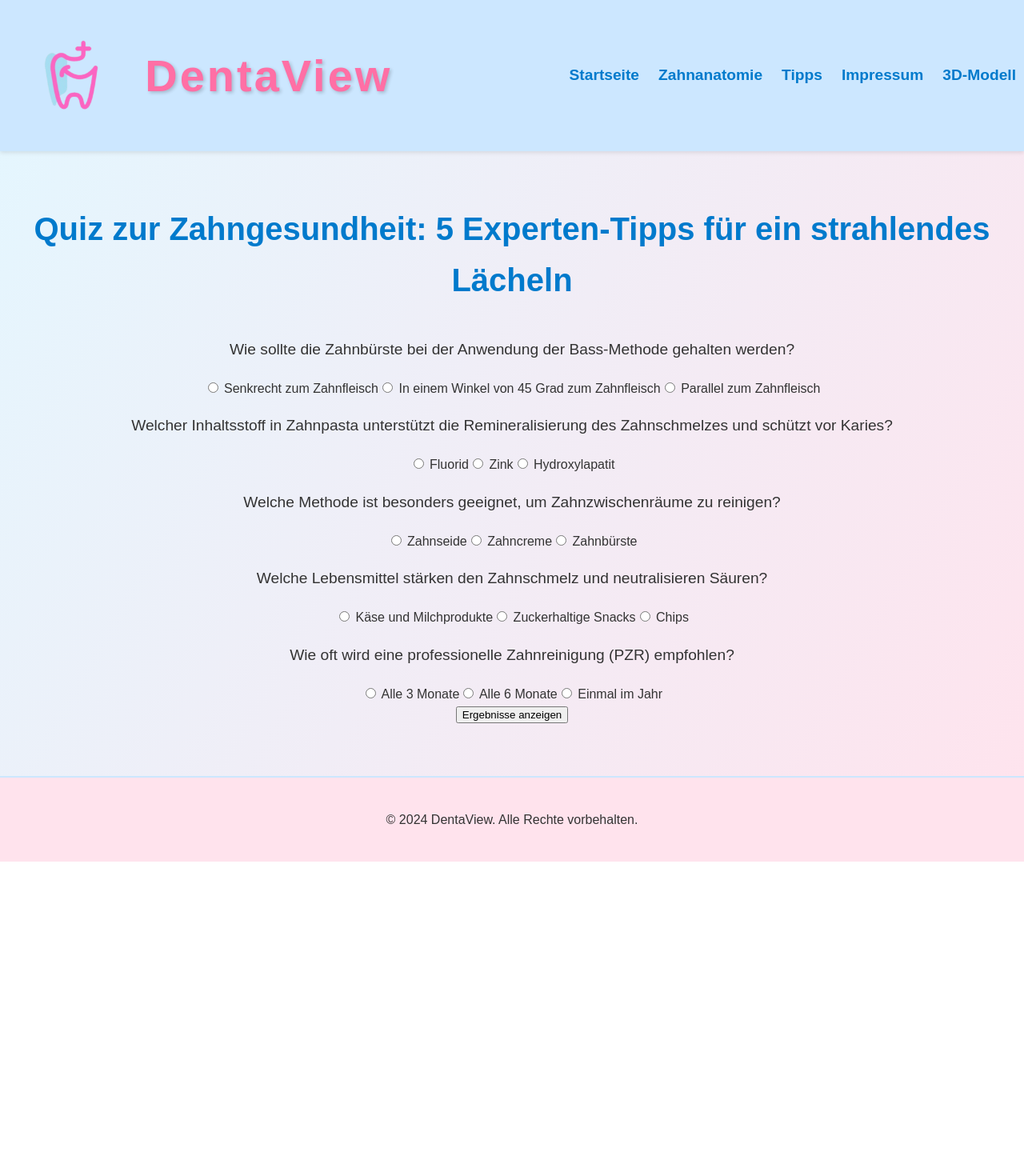
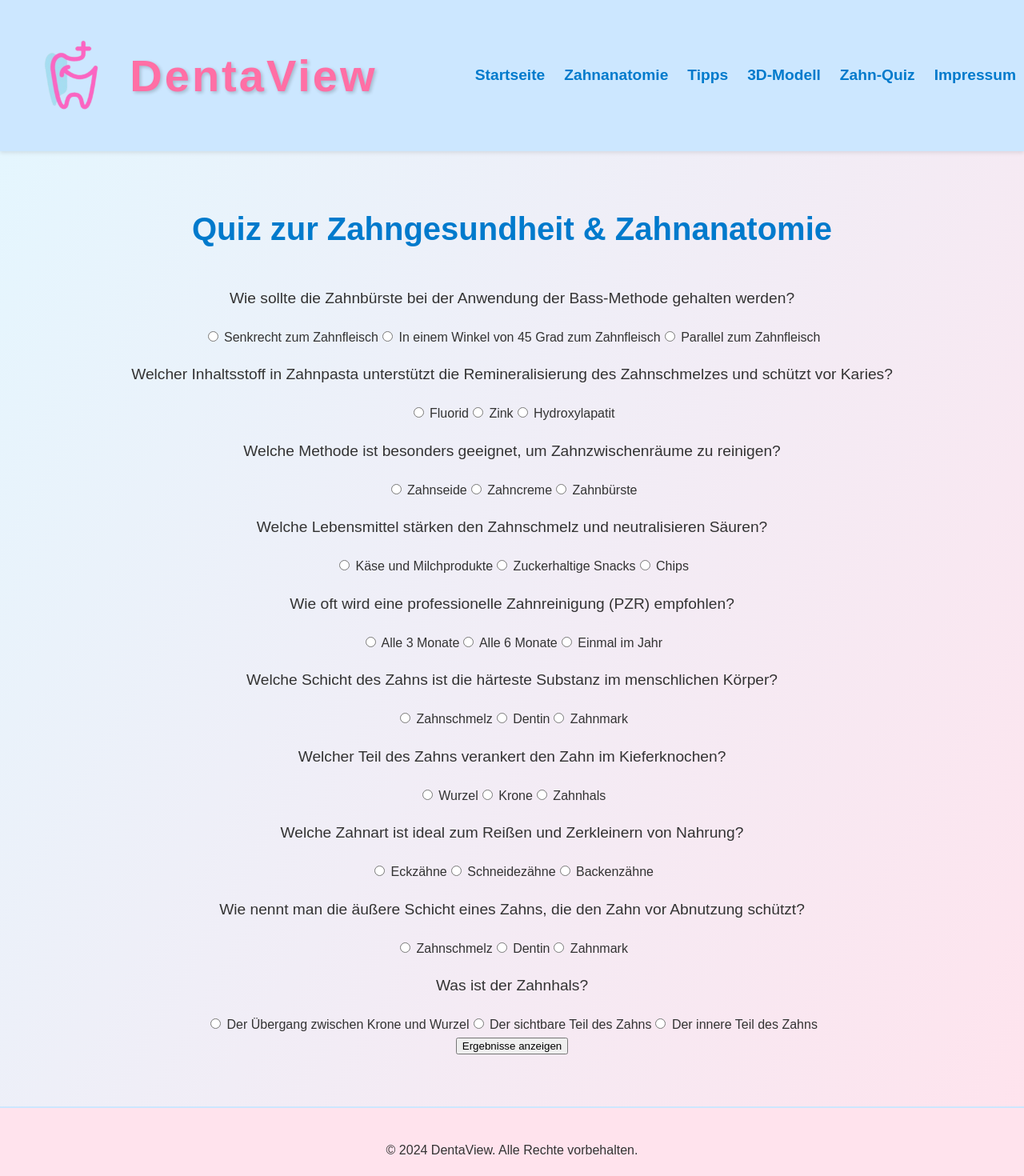
Before and after one commit to sudeyildiz/DentaView-Die4, a React (Create React App) app: page /Quiz in a window 1280 px wide. Shown: the top 1470 px of the page at 80% size. Before the commit the page ends 1077 px from the top, so only its background shows below. Built offline with nearby package versions, Linux system fonts and the light colour scheme.

Commit message:
Verbesserrung 4

```diff
--- a/src/Beitrag1.js
+++ b/src/Beitrag1.js
@@ -69,6 +69,23 @@ const Beitrag1 = () => {
                     "Mundspülungen: Reduziert Bakterien im Mundraum.",
                     "Zahnarztbesuche: Regelmäßige Kontrolluntersuchungen, um Probleme frühzeitig zu erkennen."
                 ]
+            },
+            {
+                title: "7. Wussten Sie schon?",
+                items: [
+                    "Der Zahnschmelz ist härter als Knochen, aber nicht regenerierbar.",
+                    "Ein Mensch verbringt im Durchschnitt 38 Tage seines Lebens mit Zähneputzen.",
+                    "Karies gehört zu den häufigsten Erkrankungen weltweit."
+                ]
+            },
+            {
+                title: "8. Interaktive Zahnanatomie",
+                content: "Nutzen Sie unser interaktives 3D-Modell, um:",
+                items: [
+                    "Die Schichten und Teile eines Zahns zu erkunden.",
+                    "Den Aufbau verschiedener Zahnarten zu vergleichen.",
+                    "Ihre Zahngesundheit besser zu verstehen."
+                ]
             }
         ]
     };
--- a/src/Layout.js
+++ b/src/Layout.js
@@ -16,8 +16,9 @@ const Layout = ({ children }) => {
                         <li><Link to="/">Startseite</Link></li>
                         <li><Link to="/Beitrag1">Zahnanatomie</Link></li>
                         <li><Link to="/Beitrag2">Tipps</Link></li>
+                        <li><Link to="/model">3D-Modell</Link></li>
+                        <li><Link to="/Quiz">Zahn-Quiz</Link></li>
                         <li><Link to="/impressum">Impressum</Link></li>
-                        <li><Link to="/model">3D-Modell</Link></li>
                     </ul>
                 </nav>
             </header>
--- a/src/Quiz.js
+++ b/src/Quiz.js
@@ -11,6 +11,11 @@ const Quiz = () => {
         q3: "a",
         q4: "a",
         q5: "b",
+        q6: "a",  // Neue Frage 1
+        q7: "b",  // Neue Frage 2
+        q8: "a",  // Neue Frage 3
+        q9: "a",  // Neue Frage 4
+        q10: "b", // Neue Frage 5
     };
 
     const questions = [
@@ -38,6 +43,32 @@ const Quiz = () => {
             question: "Wie oft wird eine professionelle Zahnreinigung (PZR) empfohlen?",
             options: ["Alle 3 Monate", "Alle 6 Monate", "Einmal im Jahr"],
             correctAnswer: "Alle 6 Monate"
+        },
+        // Neue Fragen basierend auf dem Text
+        {
+            question: "Welche Schicht des Zahns ist die härteste Substanz im menschlichen Körper?",
+            options: ["Zahnschmelz", "Dentin", "Zahnmark"],
+            correctAnswer: "Zahnschmelz"
+        },
+        {
+            question: "Welcher Teil des Zahns verankert den Zahn im Kieferknochen?",
+            options: ["Wurzel", "Krone", "Zahnhals"],
+            correctAnswer: "Wurzel"
+        },
+        {
+            question: "Welche Zahnart ist ideal zum Reißen und Zerkleinern von Nahrung?",
+            options: ["Eckzähne", "Schneidezähne", "Backenzähne"],
+            correctAnswer: "Eckzähne"
+        },
+        {
+            question: "Wie nennt man die äußere Schicht eines Zahns, die den Zahn vor Abnutzung schützt?",
+            options: ["Zahnschmelz", "Dentin", "Zahnmark"],
+            correctAnswer: "Zahnschmelz"
+        },
+        {
+            question: "Was ist der Zahnhals?",
+            options: ["Der Übergang zwischen Krone und Wurzel", "Der sichtbare Teil des Zahns", "Der innere Teil des Zahns"],
+            correctAnswer: "Der Übergang zwischen Krone und Wurzel"
         }
     ];
 
@@ -71,7 +102,7 @@ const Quiz = () => {
 
     return (
         <div>
-            <h2>Quiz zur Zahngesundheit: 5 Experten-Tipps für ein strahlendes Lächeln</h2>
+            <h2>Quiz zur Zahngesundheit & Zahnanatomie</h2>
             <form id="quiz-form" onSubmit={handleSubmit}>
                 {questions.map((question, index) => (
                     <div key={index}>
--- a/src/styles.css
+++ b/src/styles.css
@@ -21,7 +21,7 @@ header img.logo {
 header h1 {
     font-size: 3.5em; /* Etwas kleinere Schrift für Eleganz */
     margin: 0;
-    margin-left: -280px; /* Verschiebt den Titel weiter nach links */
+    margin-left: -200px; /* Verschiebt den Titel weiter nach links */
     color: #ff6fa5; /* Rosa Schrift */
     font-family: 'Poppins', sans-serif; /* Elegante, moderne Schriftart */
     letter-spacing: 3px; /* Mehr Abstand zwischen Buchstaben für bessere Lesbarkeit */
```
Also changed, not shown: public/Beitrag1.html (line endings or trailing spaces).
